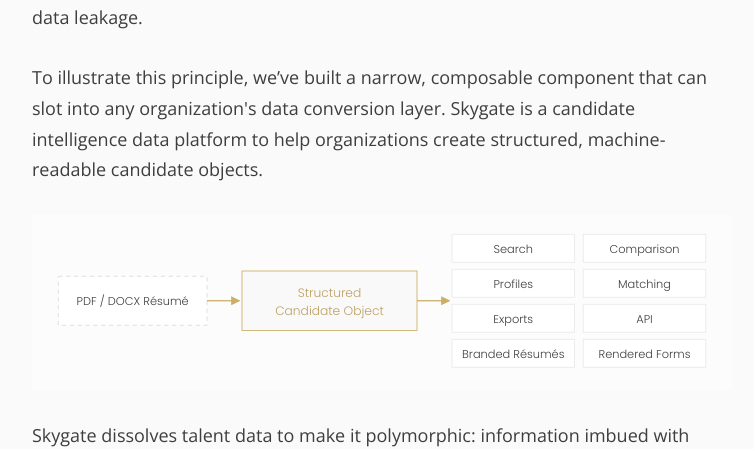
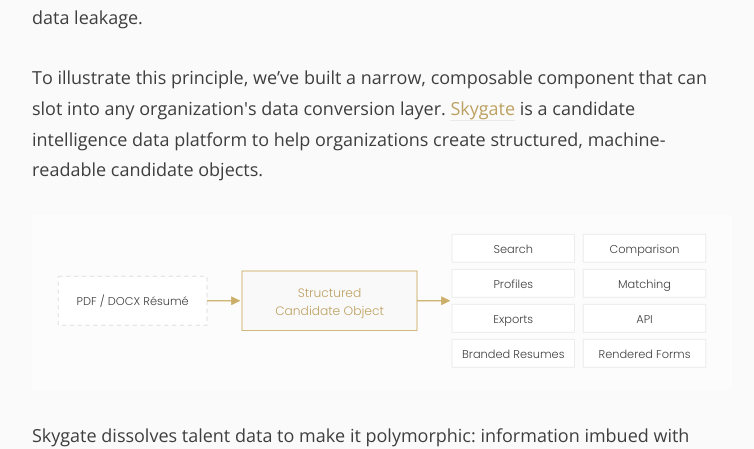
Before and after one commit to anomalyae/thinking, a Jekyll site: the page built from _posts/2026-08-06-Sovereign-substrates.md, in a window 1280 px wide and 900 px high, scrolled down 4710 px. Shown: the part 195-644 px from the top of the window, without its empty margins (258-1012 px from the left). Built offline with Jekyll 4.4.1, drawn with Linux system fonts in a browser that asks for light colours; nearby versions of some CDN libraries; comment, search, counter and statistics services are not loaded; a style sheet for code colours, icons or effects is not loaded; some of the changed text lies outside the part shown.

Commit message:
edits to the substrate article

```diff
--- a/_posts/2026-08-06-Sovereign-substrates.md
+++ b/_posts/2026-08-06-Sovereign-substrates.md
@@ -132,16 +132,16 @@
 > A composable sovereign substrate is the architectural requirement for seamless AI integration in the enterprise.
 
 
-<h5 class="section-header">Anomaly's Stance: Composable Proof-of-Concept</h5>
+<h4 class="section-header">Anomaly's Stance: Composable Proof-of-Concept</h4>
 
 <p>We believe AI fundamentally changes the operation, value and capability of software, and this requires a new architecture for human-software interaction.</p>
 
 <p>As inference costs collapse, capability standardizes and intelligence converges at comparable levels, the catalyst differentiating performance for the enterprise class will be the substrate and not the model. Building this infrastructure inside the organizational boundary is strategically more sound and sustainable, than chasing models and re-platforming annually while being vulnerable to variable costs and data leakage.</p>
 
-<p>To illustrate this principle, we’ve built a narrow, composable component that can slot into any organization's data conversion layer. Skygate is a candidate intelligence data platform to help organizations create structured, machine-readable candidate objects.</p>
+<p>To illustrate this principle, we’ve built a narrow, composable component that can slot into any organization's data conversion layer. <a href="https://www.skygate.network" style="color: #BCA060; text-decoration: none; border-bottom: 1px solid #eaeaea;" target="_blank">Skygate</a> is a candidate intelligence data platform to help organizations create structured, machine-readable candidate objects.</p>
 
 <svg viewBox="0 0 800 200" xmlns="http://www.w3.org/2000/svg">
-  <title>A PDF or DOCX résumé is converted into a structured candidate object, which powers search, comparison, profiles, matching, exports, API access, branded résumés and rendered forms</title>
+  <title>A PDF or DOCX resume is converted into a structured candidate object, which powers search, comparison, profiles, matching, exports, API access, branded resumes and rendered forms</title>
   <defs>
     <marker id="flow-arrow" viewBox="0 0 10 10" refX="8" refY="5" markerWidth="7" markerHeight="7" orient="auto">
       <path d="M 0 0 L 10 5 L 0 10 z" fill="#CBAF69" />
@@ -185,7 +185,7 @@
     <text x="700" y="123">API</text>
 
     <rect x="480" y="142" width="140" height="32" fill="#ffffff" stroke="#eaeaea" stroke-width="1" />
-    <text x="550" y="163">Branded Résumés</text>
+    <text x="550" y="163">Branded Resumes</text>
 
     <rect x="630" y="142" width="140" height="32" fill="#ffffff" stroke="#eaeaea" stroke-width="1" />
     <text x="700" y="163">Rendered Forms</text>
@@ -196,6 +196,5 @@
 
 <p>Recruitment firms and large employers can turn resumes and hiring documents into structured, reusable data that can power existing systems and the next generation of AI-ready and operated applications, while keeping data and workflows private, remaining model-agnostic and increasing productivity.</p>
 
-<p>
 
 <p>It is upon a foundation with similar traits that hybrid human/machine corporate systems and structures will likely be built.</p>
```
